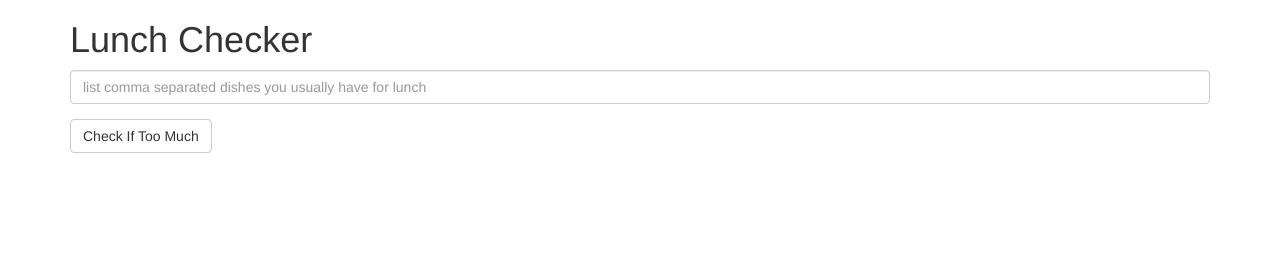
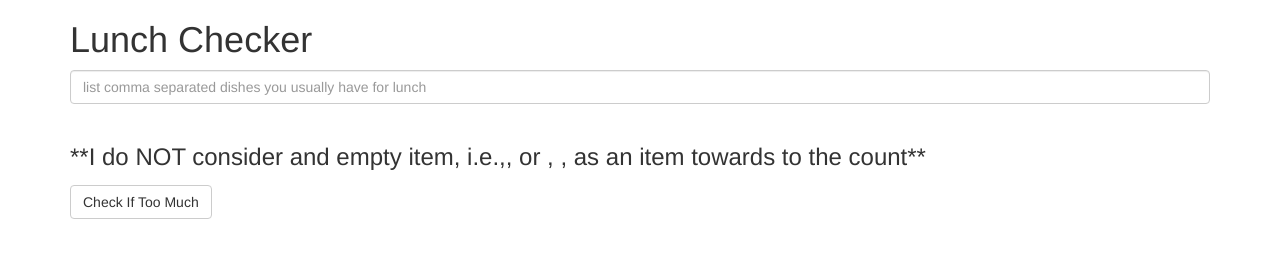
Before and after one commit to manishabajracharya/coursera-angular, a plain HTML site: page module1-solution/index.html in a window 1280 px wide. Drawn offline with Linux system fonts and the light colour scheme.

Commit message:
added comment
ADDED COMMENT

```diff
--- a/module1-solution/index.html
+++ b/module1-solution/index.html
@@ -21,7 +21,8 @@
          <div class="form-group">
              <input id="lunch-menu" type="text"
              placeholder="list comma separated dishes you usually have for lunch"
-             class="form-control box_color_{{color_code}}" ng-model="lunchmenu">
+             class="form-control box_color_{{color_code}}" ng-model="lunchmenu"><br>
+			 <h3>**I do NOT consider and empty item, i.e.,, or , , as an item towards to the count**</h3>
          </div>
          <div class="form-group">
              <button class="btn btn-default" ng-click="checklunchmenu()">Check If Too Much</button>
```
